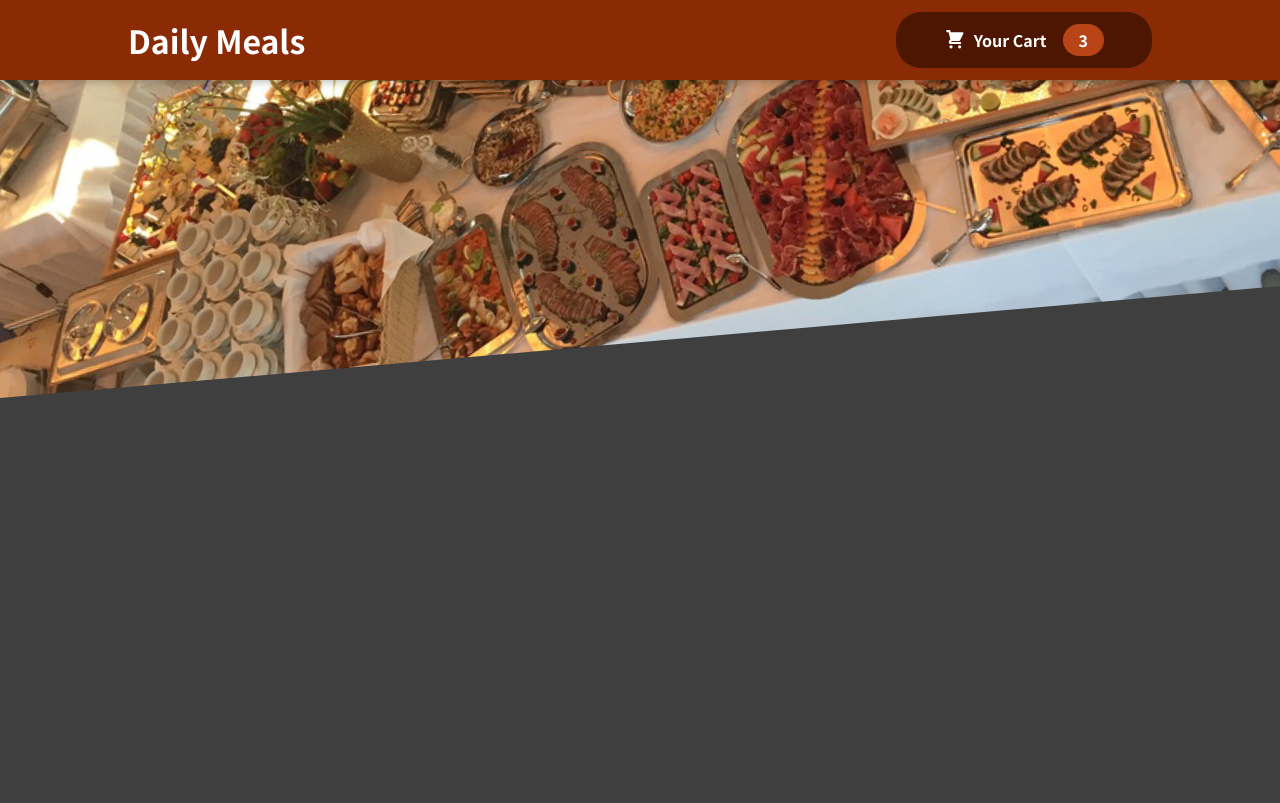
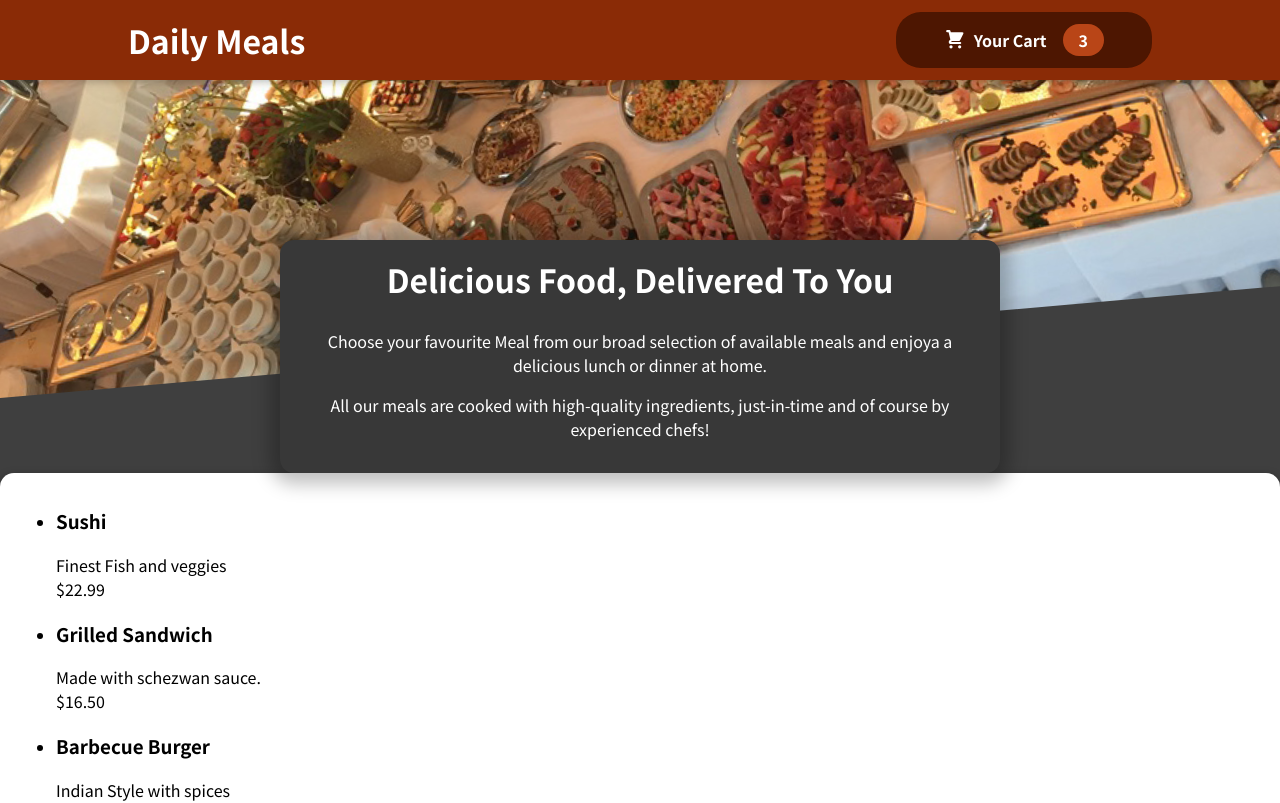
Before and after one commit to HemantWD/Food-order, a React (Create React App) app: page / in a window 1280 px wide. Shown: the top 803 px of the page. Built offline with nearby package versions, Linux system fonts and the light colour scheme.

Commit message:
added meals component

```diff
--- a/src/App.js
+++ b/src/App.js
@@ -1,10 +1,14 @@
 import { Fragment } from "react";
 import Header from "./components/Layout/Header";
+import Meals from "./components/Meals/Meals";
 
 function App() {
   return (
     <Fragment>
       <Header />
+      <main>
+        <Meals />
+      </main>
     </Fragment>
   );
 }
--- a/src/components/Meals/AvailableMeals.js
+++ b/src/components/Meals/AvailableMeals.js
@@ -0,0 +1,50 @@
+import React from "react";
+import Card from "../UI/Card";
+import MealItem from "./MealItem/MealItem";
+
+const DUMMY_MEALS = [
+  {
+    id: "m1",
+    name: "Sushi",
+    description: "Finest Fish and veggies",
+    price: 22.99,
+  },
+  {
+    id: "m2",
+    name: "Grilled Sandwich",
+    description: "Made with schezwan sauce.",
+    price: 16.5,
+  },
+  {
+    id: "m3",
+    name: "Barbecue Burger",
+    description: "Indian Style with spices",
+    price: 12.99,
+  },
+  {
+    id: "m4",
+    name: "Green Bowl",
+    description: "Health...Green",
+    price: 18.99,
+  },
+];
+
+const AvailableMeals = () => {
+  const mealsList = DUMMY_MEALS.map((meal) => (
+    <MealItem
+      key={meal.id}
+      name={meal.name}
+      description={meal.description}
+      price={meal.price}
+    />
+  ));
+  return (
+    <section>
+      <Card>
+        <ul>{mealsList}</ul>
+      </Card>
+    </section>
+  );
+};
+
+export default AvailableMeals;
--- /dev/null
+++ b/src/components/Meals/MealItem/MealItem.js
@@ -0,0 +1,17 @@
+import React from "react";
+
+const MealItem = (props) => {
+  const price = `$${props.price.toFixed(2)}`; //This will fix the decimal to 2 point.
+  return (
+    <li>
+      <div>
+        <h3>{props.name}</h3>
+        <div>{props.description}</div>
+        <div>{price}</div>
+      </div>
+      <div></div>
+    </li>
+  );
+};
+
+export default MealItem;
--- a/src/components/Meals/MealSummary.js
+++ b/src/components/Meals/MealSummary.js
@@ -0,0 +1,20 @@
+import React from "react";
+import classes from "./MealsSummary.module.css";
+
+const MealSummary = () => {
+  return (
+    <section className={classes.summary}>
+      <h2>Delicious Food, Delivered To You</h2>
+      <p>
+        Choose your favourite Meal from our broad selection of available meals
+        and enjoya a delicious lunch or dinner at home.
+      </p>
+      <p>
+        All our meals are cooked with high-quality ingredients, just-in-time and
+        of course by experienced chefs!
+      </p>
+    </section>
+  );
+};
+
+export default MealSummary;
--- a/src/components/Meals/Meals.js
+++ b/src/components/Meals/Meals.js
@@ -0,0 +1,14 @@
+import React from "react";
+import MealSummary from "./MealSummary";
+import AvailableMeals from "./AvailableMeals";
+
+const Meals = () => {
+  return (
+    <>
+      <MealSummary />
+      <AvailableMeals />
+    </>
+  );
+};
+
+export default Meals;
--- /dev/null
+++ b/src/components/Meals/MealsSummary.module.css
@@ -0,0 +1,17 @@
+.summary {
+  background-color: #383838;
+  text-align: center;
+  max-width: 45rem;
+  width: 90%;
+  margin: auto;
+  margin-top: -10rem;
+  position: relative;
+  color: white;
+  border-radius: 14px;
+  padding: 1rem;
+  box-shadow: 0 1px 18px 10px rgba(0, 0, 0, 0.25);
+}
+.summary h2 {
+  font-size: 2rem;
+  margin-top: 0;
+}
--- /dev/null
+++ b/src/components/UI/Card.js
@@ -0,0 +1,7 @@
+import classes from "./Card.module.css";
+
+const Card = (props) => {
+  return <div className={classes.card}>{props.children}</div>;
+};
+
+export default Card;
--- /dev/null
+++ b/src/components/UI/Card.module.css
@@ -0,0 +1,6 @@
+.card {
+  padding: 1rem;
+  box-shadow: 0 2px 8px rgba(0, 0, 0, 0.25);
+  border-radius: 14px;
+  background-color: white;
+}
```
Also changed, not shown: src/components/Meals/AvailableMeals.module.css (added), src/components/Meals/MealItem/MealItemForm.js (added), src/components/Meals/MealItem/MealsItem.module.css (added).
